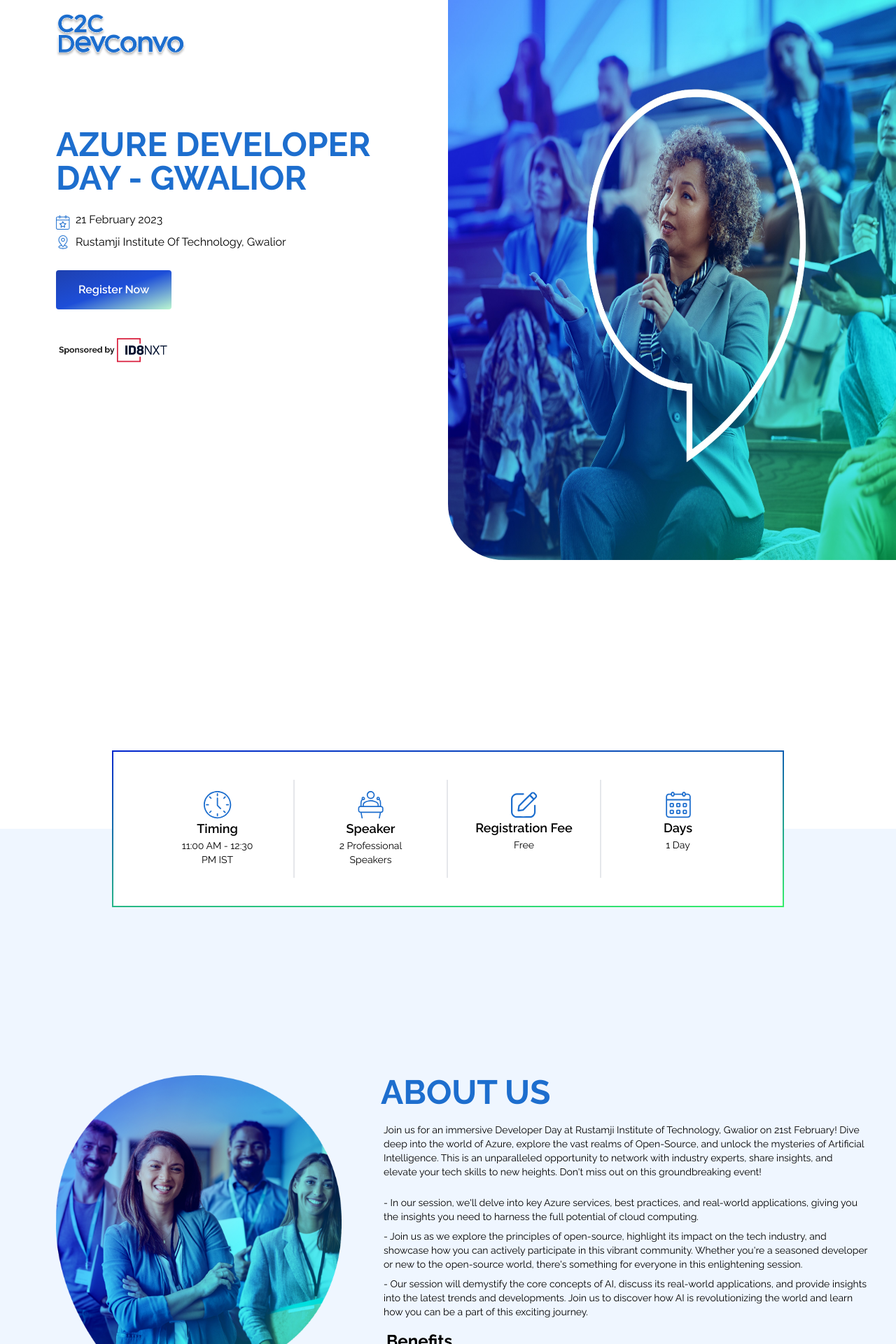
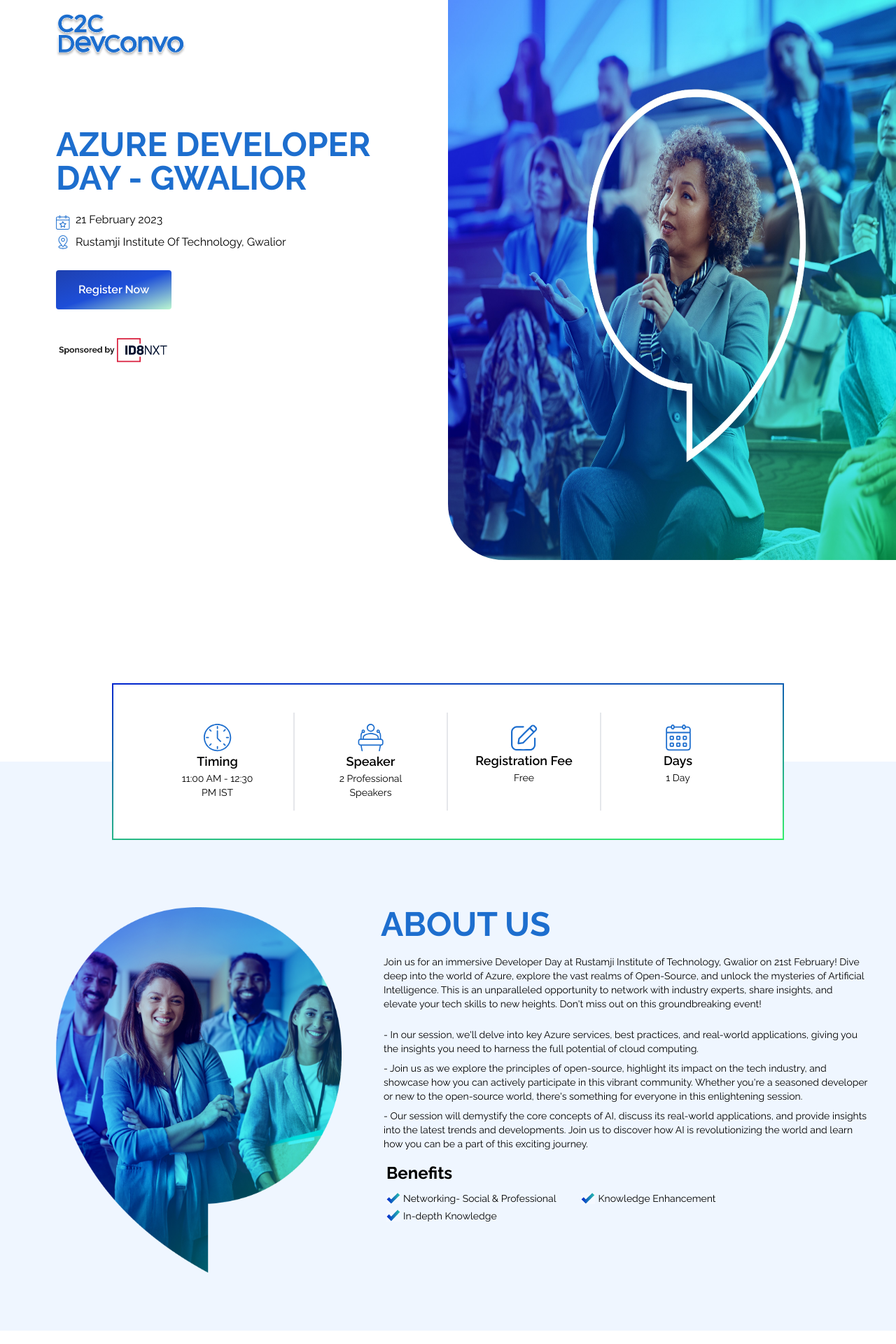
Before and after one commit to Kunal89204/devconvo-firebase, a Next.js app: page / in a window 1280 px wide. Shown: the top 1920 px of the page at 70% size. Built offline with nearby package versions, Linux system fonts and the light colour scheme.

Commit message:
final commit

```diff
--- a/src/components/Aboutus.jsx
+++ b/src/components/Aboutus.jsx
@@ -5,7 +5,7 @@
 
 const Aboutus = () => {
   return (
-    <div className="pt-56 lg:pb-36 pb-4 2xl:pb-80  bg-blue-50">
+    <div className="pt-56 lg:pt-20 lg:pb-36 pb-4 2xl:pb-80  bg-blue-50">
       <div className="pt-32  md:grid md:grid-flow-col md:grid-cols-5 md:gap-10">
         <div className="h-[0vh] md:col-span-2 md:opacity-100 opacity-20  pl-20">
           <Image src={Grp} alt="" className="m-auto hidden sm:block" />
--- a/src/components/Hero.jsx
+++ b/src/components/Hero.jsx
@@ -74,7 +74,7 @@
   };
 
   return (
-    <div className="relative pb-96 ">
+    <div className="relative pb-96 lg:pb-72 ">
       <div className="lg:flex">
 
         <div className="lg:w-1/2  w-full p-4 px-8 md:px-16 lg:px-20">
--- a/src/components/Partners.jsx
+++ b/src/components/Partners.jsx
@@ -6,7 +6,7 @@
 const Partners = () => {
   return (
     <>
-      <div className="bg-gradient-to-br from-blue-700 to-green-400 py-5 mt-20">
+      <div className="bg-gradient-to-br from-blue-700 to-green-400 py-5  mt-20">
         <div className="text-center text-4xl  lg:text-5xl text-white font-bold">
           PARTNERS
         </div>
```
